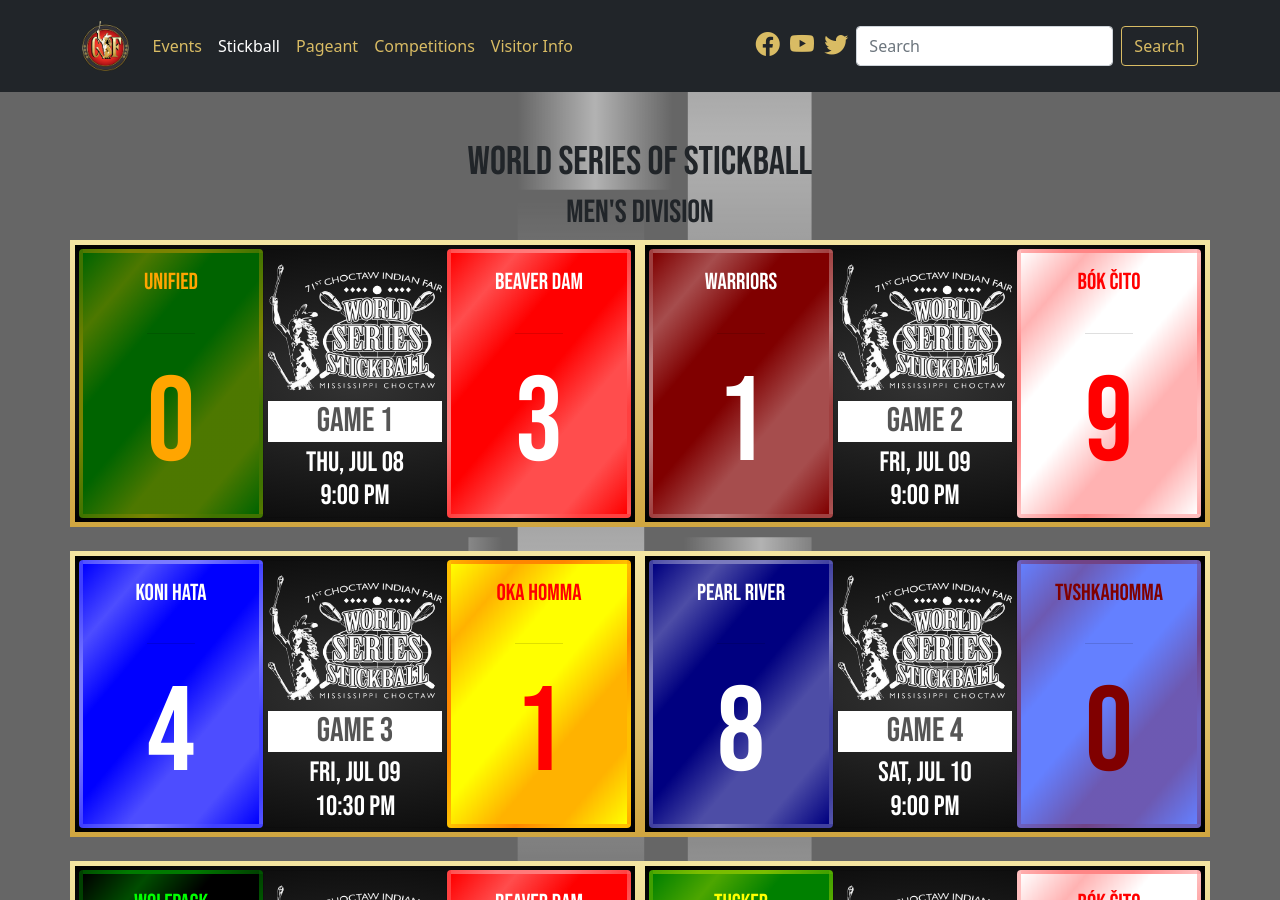
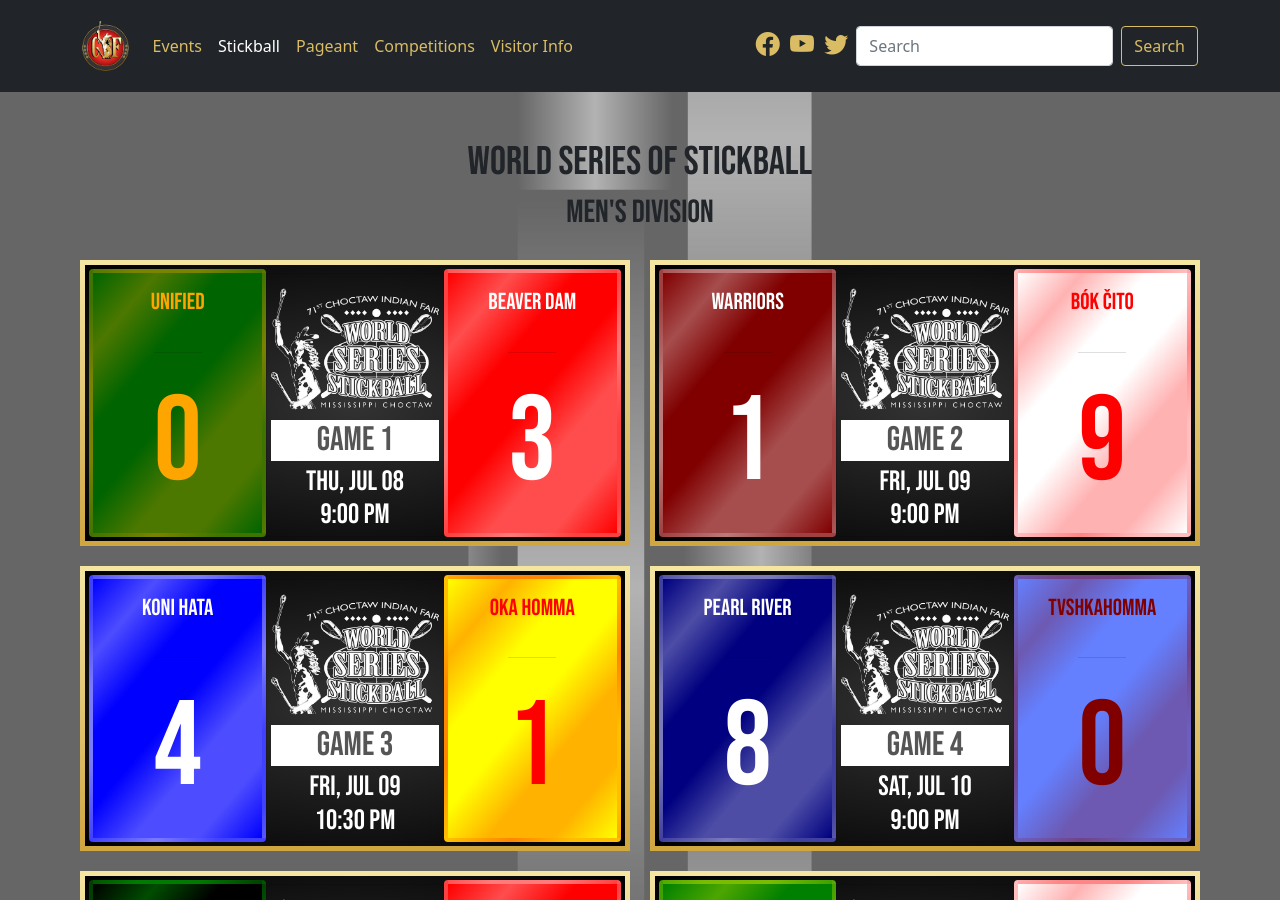
Before and after one commit to smattera/smattera.github.io, a Jekyll site: the page built from stickball/index.md, in a window 1280 px wide and 900 px high. Built offline with Jekyll 4.4.1, drawn with Linux system fonts in a browser that asks for light colours; nearby versions of some CDN libraries.

Commit message:
Update game.html

```diff
--- a/_includes/game.html
+++ b/_includes/game.html
@@ -1,31 +1,6 @@
-<!--<div class="col">
-  <div class="card-gold-border text-center mx-auto text-white position-relative" style="width: 416px; height: 234px; background: radial-gradient(#333, #000);">
-    <div class="position-absolute top-50 start-0 translate-middle-y rounded-3" style="width: 140px; height: 204px; background: linear-gradient(130deg, rgba({{ include.t1c2 }}, 0), rgba({{ include.t1c2 }}, 0.3), rgba({{ include.t1c2 }}, 0), rgba({{ include.t1c2 }}, 0), rgba({{ include.t1c2 }}, 0.3), rgba({{ include.t1c2 }}, 0.3), rgba({{ include.t1c2 }}, 0)), rgba({{ include.t1c }}, 1); color: rgba({{ include.t1c2 }},1); margin-left: 10px; border: 4px solid rgba({{ include.t1c2 }}, 0.25);">
-      <div class="position-relative fw-bold" style="width:130px;height:194px;">
-        <p class="h4 pt-3">{{ include.t1 }}</p>
-        <p class="position-absolute bottom-0 start-50 translate-middle-x" style="font-size: 120px; margin-bottom: -25px;">{{ include.t1s }}</p>
-      </div>
-    </div>
-    <div class="position-absolute top-50 start-50 translate-middle" style="width: 96px;">
-      <img src="../assets/img/wss.jpg" class="img-fluid lighten pt-1" style="max-width: 85px">
-      <div class="mt-2" style="background: white; color: #555;">
-        <p class="mb-0 pt-1" style="font-size: 32px;">GAME {{ include.g }}</p>
-      </div>
-      <p class="m-1" style="font-size: 22px;">{{ include.d }}<br>{{ include.hr }}</p>
-    </div>
-    <div class="position-absolute top-50 end-0 translate-middle-y rounded-3" style="width: 140px; height: 204px; background: linear-gradient(130deg, rgba({{ include.t2c2 }}, 0), rgba({{ include.t2c2 }}, 0.3), rgba({{ include.t2c2 }}, 0), rgba({{ include.t2c2 }}, 0), rgba({{ include.t2c2 }}, 0.3), rgba({{ include.t2c2 }}, 0.3), rgba({{ include.t2c2 }}, 0)), rgba({{ include.t2c }}, 1.0); white; color: rgba({{ include.t2c2 }},1);margin-right: 10px; border: 4px solid rgba({{ include.t2c2 }}, 0.25);">
-      <div class="position-relative fw-bold" style="width:130px;height:194px;">
-        <p class="h4 pt-3">{{ include.t2 }}</p>
-        <p class="position-absolute bottom-0 start-50 translate-middle-x" style="font-size: 120px; margin-bottom: -25px;">{{ include.t2s }}</p>
-      </div>
-    </div>
-  </div>
-</div>-->
-
-
-<div class="col p-3 py-1 card-gold-border" style="background: radial-gradient(#333, #000);">
-  <div class="row row-cols-3">
-    <div class="col-4 card position-relative" style="background: linear-gradient(130deg, rgba({{ include.t1c2 }}, 0), rgba({{ include.t1c2 }}, 0.3), rgba({{ include.t1c2 }}, 0), rgba({{ include.t1c2 }}, 0), rgba({{ include.t1c2 }}, 0.3), rgba({{ include.t1c2 }}, 0.3), rgba({{ include.t1c2 }}, 0)), rgba({{ include.t1c }}, 1); color: rgba({{ include.t1c2 }},1); border: 4px solid rgba({{ include.t1c2 }}, 0.25);">
+<div class="col">
+  <div class="row row-cols-3 g-1 p-1 card-gold-border" style="background: radial-gradient(#333, #000);">
+    <div class="col-4 card mt-0 position-relative" style="background: linear-gradient(130deg, rgba({{ include.t1c2 }}, 0), rgba({{ include.t1c2 }}, 0.3), rgba({{ include.t1c2 }}, 0), rgba({{ include.t1c2 }}, 0), rgba({{ include.t1c2 }}, 0.3), rgba({{ include.t1c2 }}, 0.3), rgba({{ include.t1c2 }}, 0)), rgba({{ include.t1c }}, 1); color: rgba({{ include.t1c2 }},1); border: 4px solid rgba({{ include.t1c2 }}, 0.25);">
       <div class="card-head pt-3 h3" style="font-size:1.45rem;">{{ include.t1 }}</div>
       <div class="card-footer position-absolute bottom-0 start-50 translate-middle-x p-0 text-nowrap" style="background: transparent; font-size: 120px;">{{ include.t1s }}</div>
     </div>
@@ -36,7 +11,7 @@
       </div>
       <p class="card-text h2 pt-1" style="font-size: 28px;">{{ include.d }}<br>{{ include.hr }}</p>
     </div>
-    <div class="col-4 card position-relative" style="background: linear-gradient(130deg, rgba({{ include.t2c2 }}, 0), rgba({{ include.t2c2 }}, 0.3), rgba({{ include.t2c2 }}, 0), rgba({{ include.t2c2 }}, 0), rgba({{ include.t2c2 }}, 0.3), rgba({{ include.t2c2 }}, 0.3), rgba({{ include.t2c2 }}, 0)), rgba({{ include.t2c }}, 1); color: rgba({{ include.t2c2 }},1); border: 4px solid rgba({{ include.t2c2 }}, 0.25);">
+    <div class="col-4 card mt-0 position-relative" style="background: linear-gradient(130deg, rgba({{ include.t2c2 }}, 0), rgba({{ include.t2c2 }}, 0.3), rgba({{ include.t2c2 }}, 0), rgba({{ include.t2c2 }}, 0), rgba({{ include.t2c2 }}, 0.3), rgba({{ include.t2c2 }}, 0.3), rgba({{ include.t2c2 }}, 0)), rgba({{ include.t2c }}, 1); color: rgba({{ include.t2c2 }},1); border: 4px solid rgba({{ include.t2c2 }}, 0.25);">
       <div class="card-head pt-3 h3" style="font-size:1.45rem;">{{ include.t2 }}</div>
       <div class="card-footer position-absolute bottom-0 start-50 translate-middle-x p-0 text-nowrap" style="background: transparent; font-size: 120px;">{{ include.t2s }}</div>
     </div>
--- a/_includes/stickball.html
+++ b/_includes/stickball.html
@@ -1,9 +1,9 @@
-<section class="stickball-bg py-5 text-center">
+<section class="stickball-bg py-5">
   <div class="container text-center bebas">
     <h1>World Series of Stickball</h1>
 
     <h2>Men's Division</h2>
-    <div class="row row-cols-1 row-cols-xl-2 row-cols-xxl-3 g-4">
+    <div class="row row-cols-1 row-cols-xl-2 row-cols-xxl-3 g-4 mt-1">
       {% include game.html g="1" d="Thu, Jul 08" hr="9:00 PM" t1="UNIFIED" t1c="0,100,0" t1c2="255,165,0" t1s="0" t2="BEAVER DAM" t2c="255,0,0" t2c2="255,255,255" t2s="3" %}
       {% include game.html g="2" d="Fri, Jul 09" hr="9:00 PM" t1="WARRIORS" t1c="128,0,0" t1c2="255,255,255" t1s="1" t2="BÓK ČITO" t2c="255,255,255" t2c2="255,0,0" t2s="9" %}
       {% include game.html g="3" d="Fri, Jul 09" hr="10:30 PM" t1="KONI HATA" t1c="0,0,255" t1c2="255,255,255" t1s="4" t2="OKA HOMMA" t2c="255,255,0" t2c2="255,0,0" t2s="1" %}
```
